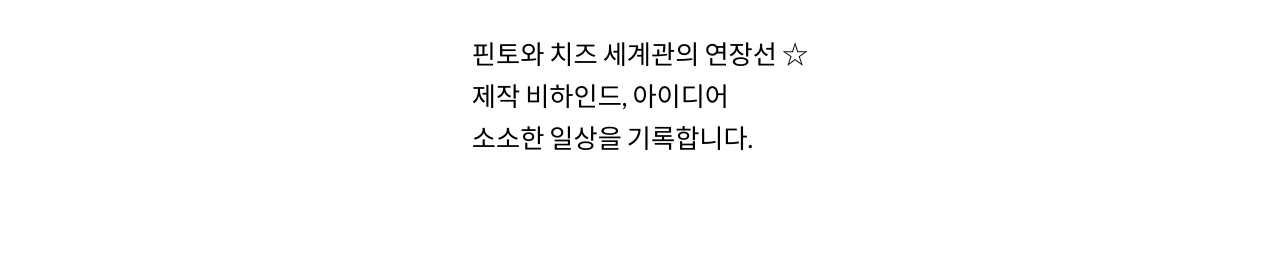
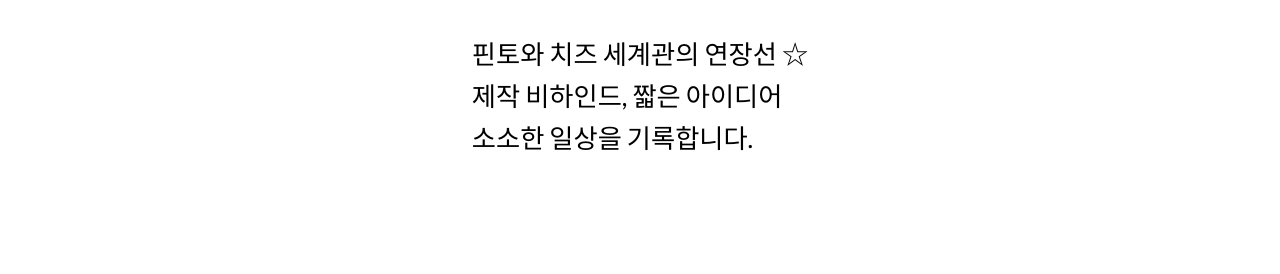
Before and after one commit to pintocheese/pintocheese.github.io, a Jekyll site: the page built from _posts/2026-02-21-project-1.markdown, in a window 1280 px wide and 900 px high, scrolled down 919 px. Shown: the part 180-454 px from the top of the window. Built offline with Jekyll 4.4.1, drawn with Linux system fonts in a browser that asks for light colours.

Commit message:
Update _config.yml

```diff
--- a/_config.yml
+++ b/_config.yml
@@ -9,7 +9,7 @@ plugins:
   - jekyll-feed
 
 keywords: "pinto, cheese, friendship, purity"
-skills: "\n핀토와 치즈 세계관의 연장선 ☆\n\n제작 비하인드, 아이디어\n\n소소한 일상을 기록합니다."
+skills: "\n핀토와 치즈 세계관의 연장선 ☆\n\n제작 비하인드, 짧은 아이디어\n\n소소한 일상을 기록합니다."
 meta_author: MAUVE
 
 # Google webmaster tools
```
